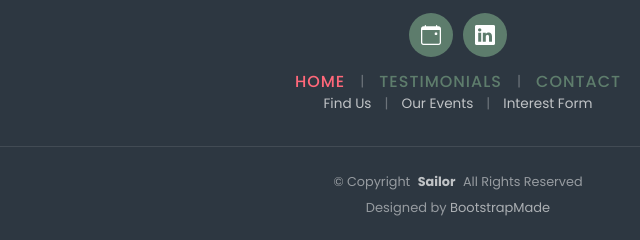
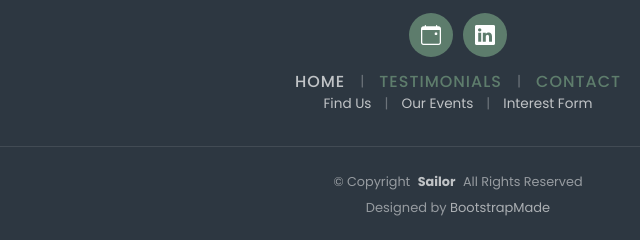
Before and after one commit to shaoern1/LAI-frontend-workshop, a plain HTML site: page index.html in a window 1280 px wide. In both pictures the pointer is over the link "HOME". Shown: the part 2613-2853 px from the top of the page, 182-822 px from the left. Drawn offline with Linux system fonts and the light colour scheme.

```diff
--- a/assets/css/main.css
+++ b/assets/css/main.css
@@ -2765,7 +2765,7 @@ section,
 }
 
 .primary-menu a:hover {
-  color: #ff687a;
+  color: rgba(255, 255, 255, 0.7);
 }
 
 .primary-menu .separator {
```
